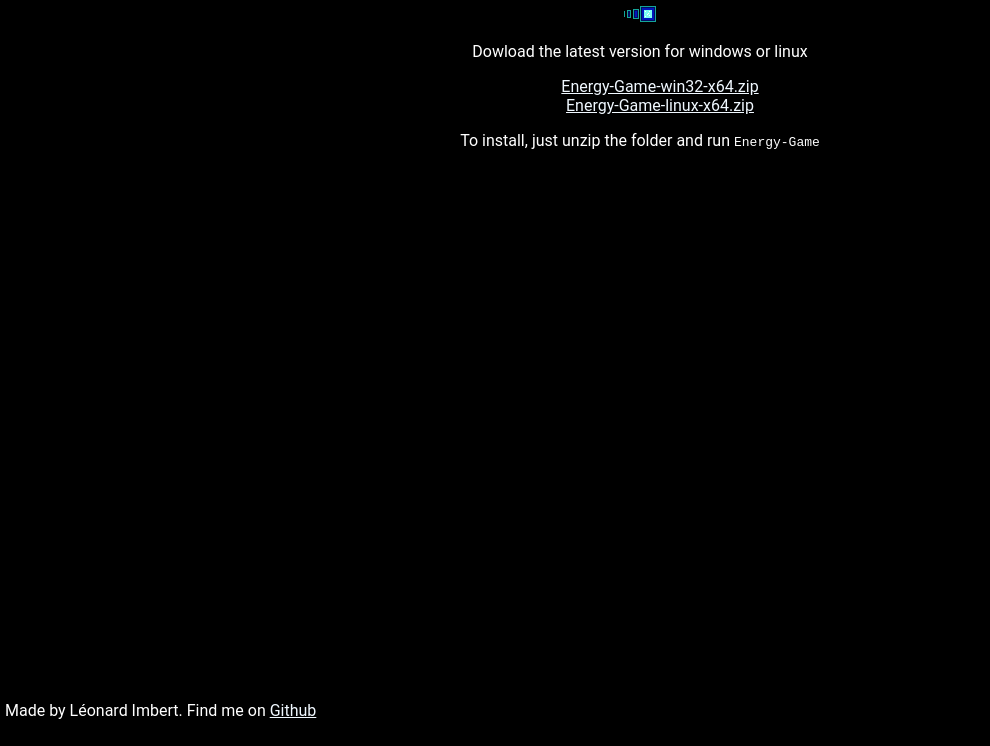
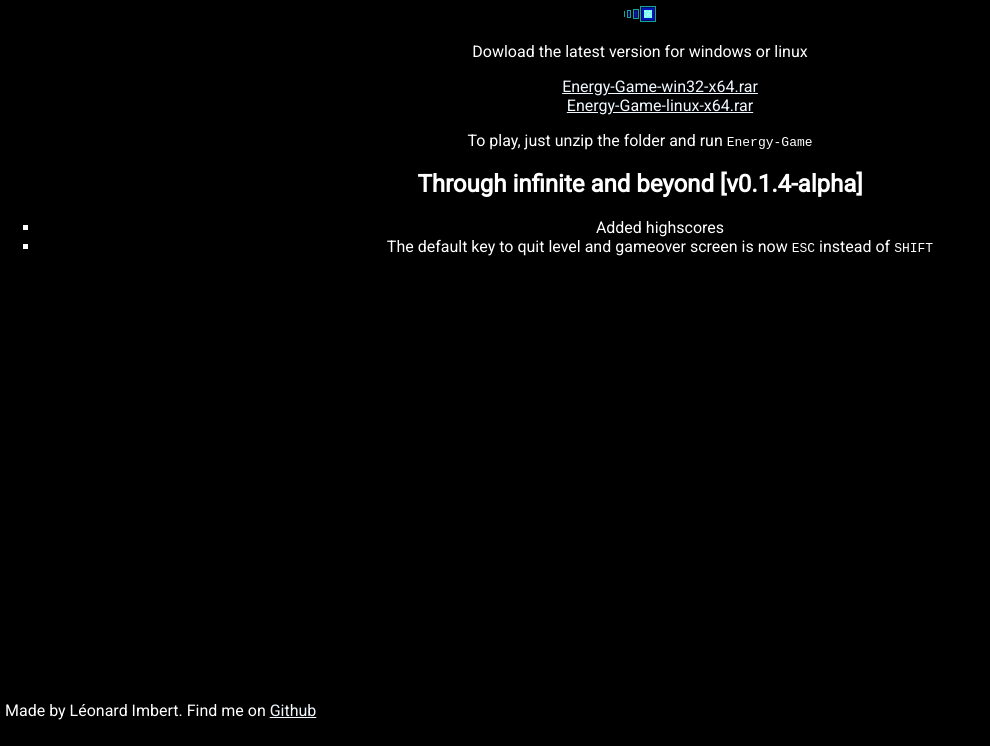
Before and after one commit to leonard-IMBERT/EnergyBallFrontPage, a website: page index.html in a window 1280 px wide. Shown: the part 75-821 px from the top of the page, without its empty margins (0-990 px from the left). Drawn offline with Linux system fonts and the light colour scheme.

Commit message:
(feat): Update the index.html

```diff
--- a/index.css
+++ b/index.css
@@ -25,6 +25,10 @@ ul {
   list-style-type: none;
 }
 
+ul.changelog {
+  list-style-type: square;
+}
+
 a {
   color:aliceblue;
 }
--- a/index.html
+++ b/index.html
@@ -1,6 +1,7 @@
 <!DOCTYPE html>
 <html lang="en">
 <head>
+  <link href="https://fonts.googleapis.com/css2?family=Roboto&display=swap" rel="stylesheet">
   <link rel="stylesheet" href="index.css">
   <meta charset="UTF-8">
   <meta name="viewport" content="width=device-width, initial-scale=1.0">
@@ -13,10 +14,17 @@
     <div id="text">
       <p>Dowload the latest version for windows or linux</p>
       <ul>
-        <li><a href="assets/Energy-Game-win32-x64.zip" download>Energy-Game-win32-x64.zip</a></li>
-        <li><a href="assets/Energy-Game-linux-x64.zip" download>Energy-Game-linux-x64.zip</a></li>
+        <li><a href="assets/Energy-Game-win32-x64.rar" download>Energy-Game-win32-x64.rar</a></li>
+        <li><a href="assets/Energy-Game-linux-x64.rar" download>Energy-Game-linux-x64.rar</a></li>
       </ul>
-      <p>To install, just unzip the folder and run <code>Energy-Game</code></p>
+      <p>To play, just unzip the folder and run <code>Energy-Game</code></p>
+    </div>
+    <div id="changleog">
+      <h2>Through infinite and beyond [v0.1.4-alpha]</h2>
+        <ul class="changelog">
+          <li>Added highscores</li>
+          <li>The default key to quit level and gameover screen is now <code>ESC</code> instead of <code>SHIFT</code></li>
+        </ul>
     </div>
   </main>
   <footer>Made by Léonard Imbert. Find me on <a href="https://github.com/leonard-IMBERT">Github</a></footer>
```
